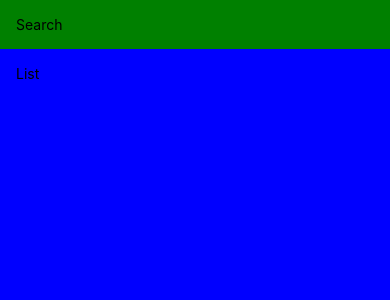
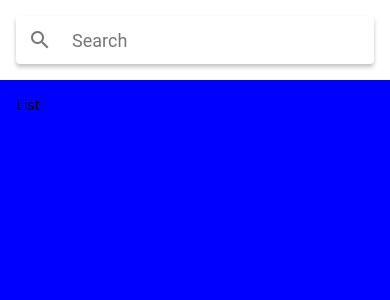
Before and after one commit to mugna-tech/react-native-training-mealstogo-labor, a React Native app: screen / in a window 390 px wide. Shown: the top 300 px of the page. Built offline with nearby package versions, Linux system fonts and the light colour scheme.

Commit message:
Added search bar

```diff
--- a/App.js
+++ b/App.js
@@ -1,4 +1,4 @@
-import React from "react";
+import React, { useState } from "react";
 import { StatusBar as ExpoStatusBar } from "expo-status-bar";
 import {
   StyleSheet,
@@ -8,13 +8,22 @@ import {
   Platform,
   StatusBar,
 } from "react-native";
+import { Searchbar } from "react-native-paper";
 
 export default function App() {
+  const [searchQuery, setSearchQuery] = useState("");
+
+  const onChangeSearchQuery = (query) => setSearchQuery(query);
+
   return (
     <>
       <SafeAreaView style={styles.container}>
         <View style={styles.search}>
-          <Text>Search</Text>
+          <Searchbar
+            placeholder="Search"
+            onChangeText={onChangeSearchQuery}
+            value={searchQuery}
+          />
         </View>
         <View style={styles.list}>
           <Text>List</Text>
@@ -32,7 +41,7 @@ const styles = StyleSheet.create({
     marginTop: Platform.OS === "android" ? StatusBar.currentHeight : 0,
   },
   search: {
-    backgroundColor: "green",
+    // backgroundColor: "green",
     padding: 16,
   },
   list: {
```
